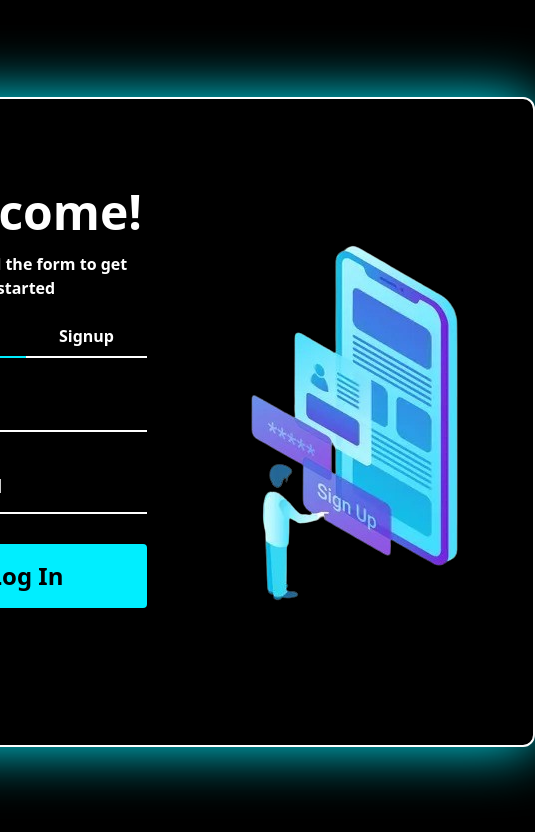
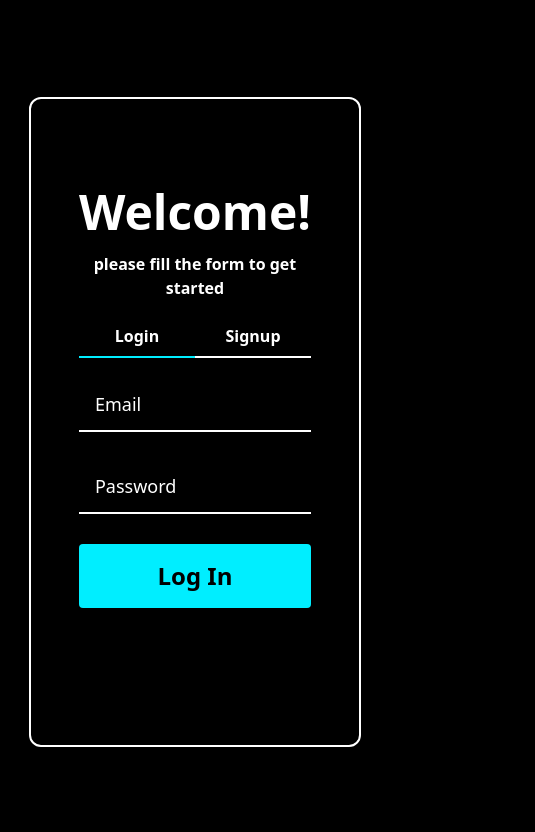
Before and after one commit to troyodia/CHAT-APP, a React (Create React App) app in the folder client/: page /login in a window 390 px wide. Shown: the top 832 px of the page, 535 px wide, since content can reach past the window. Built offline with nearby package versions, Linux system fonts and the light colour scheme; no server answers.

Commit message:
fix responsiveness of login page

```diff
--- a/client/src/pages/Login.jsx
+++ b/client/src/pages/Login.jsx
@@ -44,9 +44,12 @@ export default function LoginScreen() {
     }
   };
   return (
-    <div className="h-screen flex justify-center items-center bg-black">
-      <div className="p-12 text-black flex justify-center items-center bg-black rounded-xl border-2 border-solid border-white shadow-[0_0px_60px_rgba(0,238,255)] rounded h-[650px]">
-        <div className="flex-1 flex-col w-[500px]">
+    <div className="h-screen flex justify-center items-center bg-black mx-10">
+      <div
+        className="p-12 text-black flex justify-center items-center bg-black rounded-xl border-2 border-solid border-white transition
+      ease-in-out delay-200 hover:shadow-[0_0px_60px_rgba(0,238,255)] rounded h-[650px] w-[550px] md:w-[920px]"
+      >
+        <div className="flex flex-col w-full md:w-[500px]">
           <div className="">
             <div>
               <p className="text-center text-5xl text-white font-bold mb-4">
@@ -186,8 +189,8 @@ export default function LoginScreen() {
           )}
         </div>
 
-        <div className="flex ml-20">
-          <img className="object-cover" src={regsiterImage} alt=""></img>
+        <div className="hidden md:flex shrink-0 md:ml-20">
+          <img className=" " src={regsiterImage} alt=""></img>
         </div>
       </div>
     </div>
```
